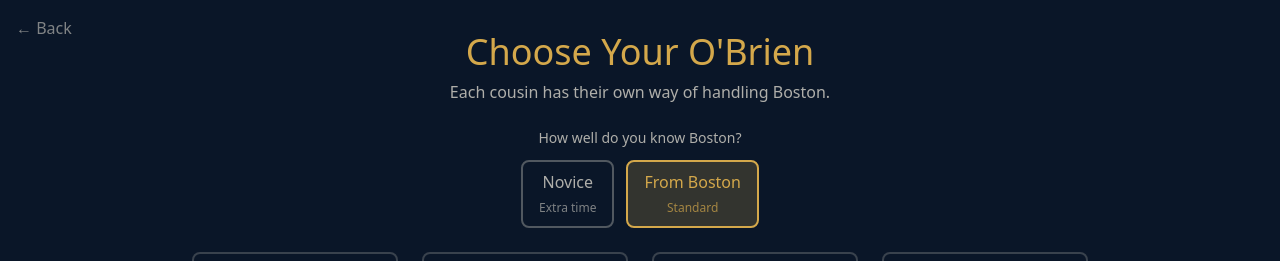
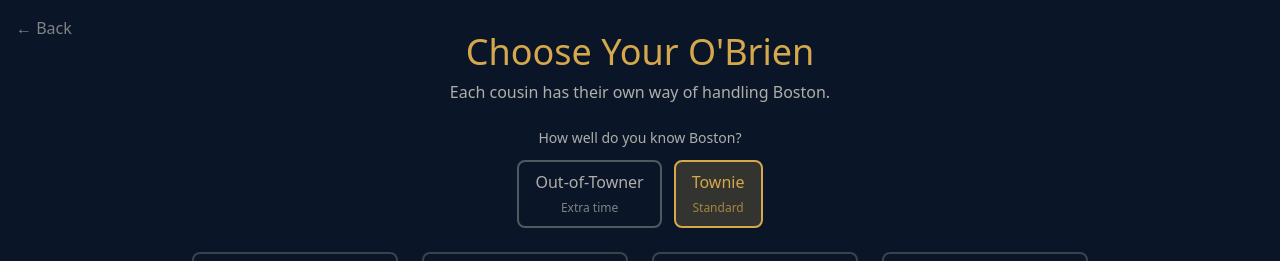
Before and after one commit to AdamLozo/wicked-smaht, a React (Vite) app: page / in a window 1280 px wide. Both pictures are taken after a click on the button "New Game". Shown: the top 261 px of the page. Built offline with nearby package versions, Linux system fonts and the light colour scheme; no server answers.

Commit message:
Rename difficulty buttons to Out-of-Towner and Townie
Co-Authored-By: Claude Opus 4.5 <noreply@anthropic.com>

```diff
--- a/src/screens/CharacterSelectScreen.tsx
+++ b/src/screens/CharacterSelectScreen.tsx
@@ -73,7 +73,7 @@ export function CharacterSelectScreen({ onNavigate }: CharacterSelectScreenProps
                 : 'border-boston-cream/30 text-boston-cream/70 hover:border-boston-cream/50'}
             `}
           >
-            <span className="block font-display text-base">Novice</span>
+            <span className="block font-display text-base">Out-of-Towner</span>
             <span className="text-xs opacity-70">Extra time</span>
           </button>
           <button
@@ -85,7 +85,7 @@ export function CharacterSelectScreen({ onNavigate }: CharacterSelectScreenProps
                 : 'border-boston-cream/30 text-boston-cream/70 hover:border-boston-cream/50'}
             `}
           >
-            <span className="block font-display text-base">From Boston</span>
+            <span className="block font-display text-base">Townie</span>
             <span className="text-xs opacity-70">Standard</span>
           </button>
         </div>
```
